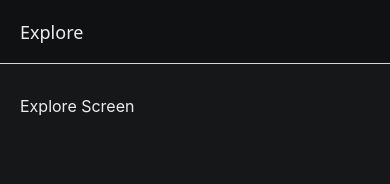
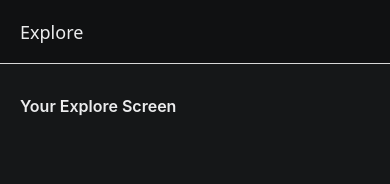
Before and after one commit to lowner75/react-native-template, a React Native app: screen /Explore in a window 390 px wide. Shown: the top 184 px of the page. Built offline with nearby package versions, Linux system fonts and the light colour scheme.

Commit message:
feat(screens): update Explore screen with new styles

```diff
--- a/src/screens/ExploreScreen.tsx
+++ b/src/screens/ExploreScreen.tsx
@@ -6,7 +6,7 @@ import { ThemedText } from '../components/ThemedText';
 export default function ExploreScreen() {
   return (
     <ScreenWrapper>
-      <ThemedText>Explore Screen</ThemedText>
+      <ThemedText type="defaultSemiBold">Your Explore Screen</ThemedText>
     </ScreenWrapper>
   );
 }
```
